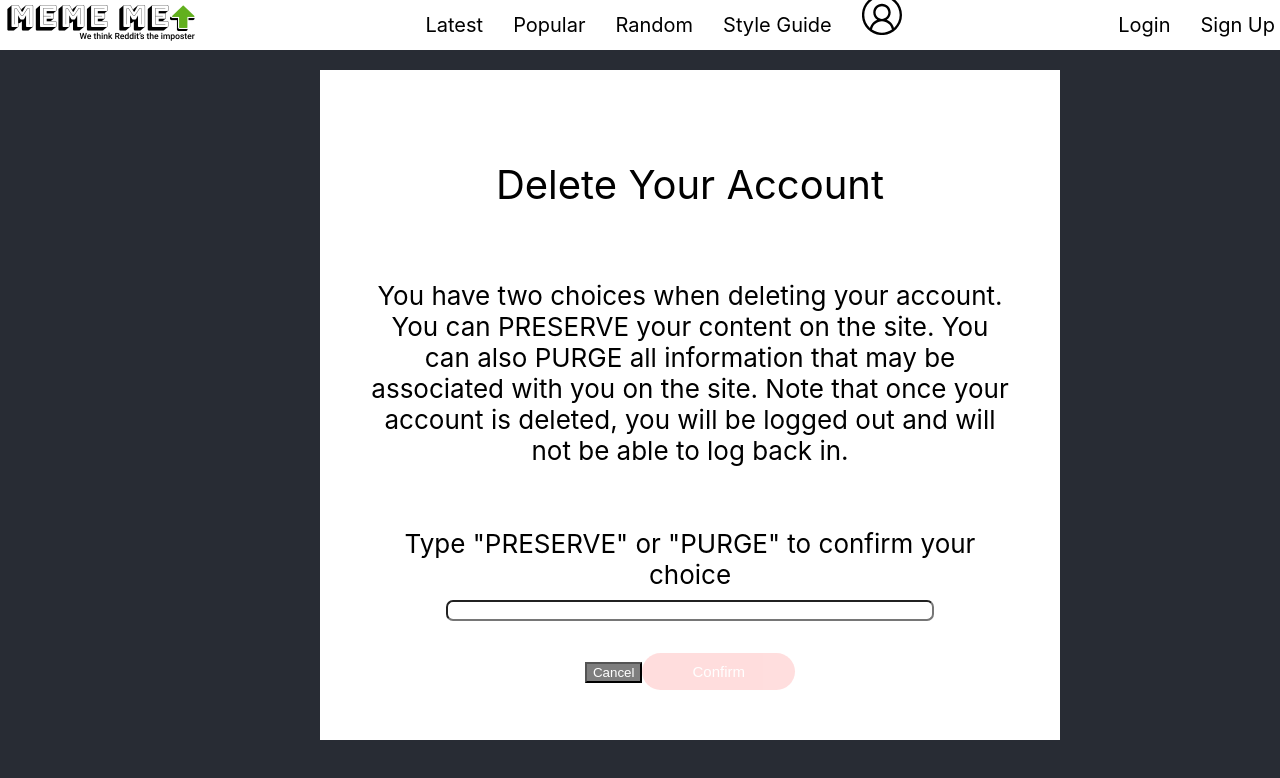
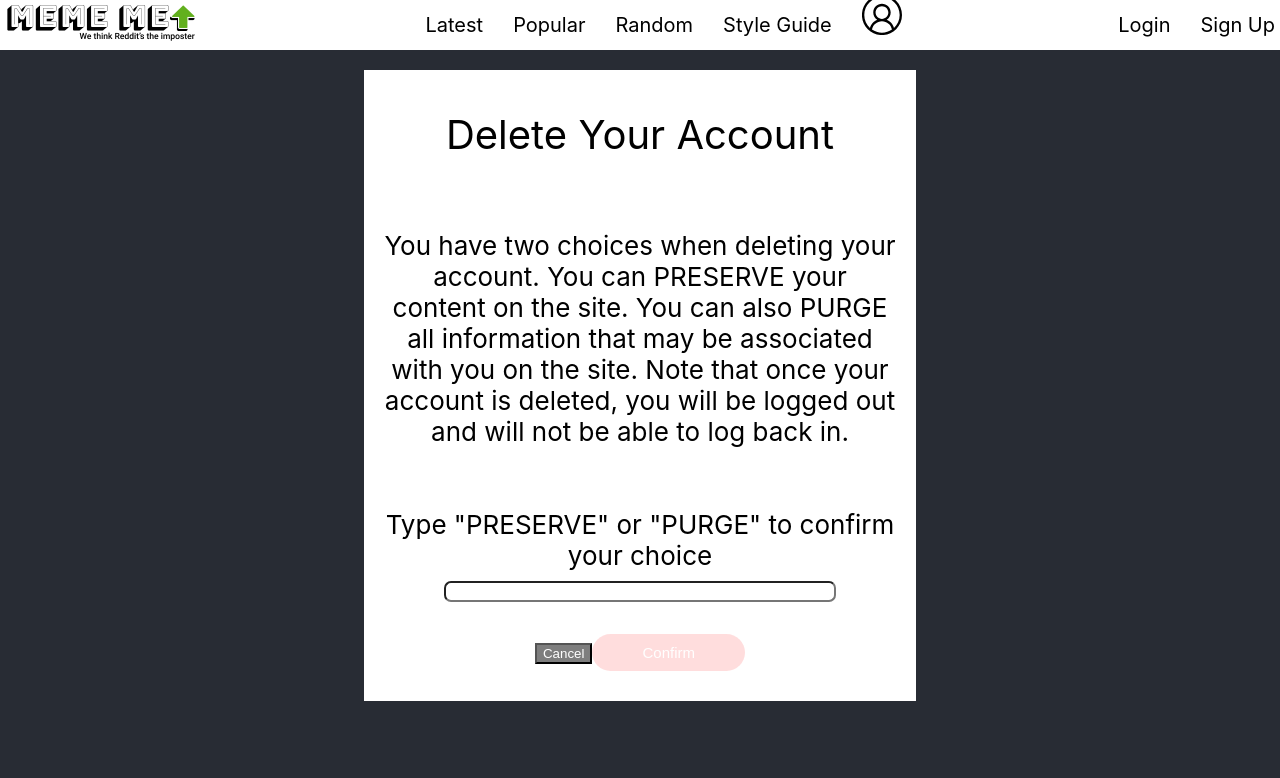
Before and after one commit to CSE370HCI/fantasticfour, a React (Create React App) app: page /delete in a window 1280 px wide. Shown: the top 778 px of the page. Built offline with nearby package versions, Linux system fonts and the light colour scheme.

Commit message:
#15_#46_Standardized CSS across multiple pages (upload, user profile, delete account)

```diff
--- a/src/App.css
+++ b/src/App.css
@@ -351,25 +351,6 @@
 /*  resize: none;*/
 /*}*/
 
-/*input[type="submit"] {*/
-/*  background-color:#2D86D8;*/
-/*  color: white;*/
-/*  border-radius:42px;*/
-/*  border: none;*/
-/*  font-size:15px;*/
-/*  padding:10px 50px;*/
-/*  !*text-decoration:none;*!*/
-/*}*/
-
-.upload {
-  color: black;
-  background: white;
-  padding-bottom: 25px;
-  box-sizing: content-box;
-  margin-left: 25%;
-  width: 50%;
-}
-
 .upload-input {
   border-radius:7px;
   width: 75%;
@@ -379,15 +360,6 @@
   font-size: 40px;
 }
 
-.deleteAccount {
-  color: black;
-  background: white;
-  padding-bottom: 25px;
-  box-sizing: content-box;
-  padding: 50px;
-  margin-left: 25%;
-  width: 50%;
-}
 .posting-block {
   position:absolute;
   left: 0px;
@@ -544,16 +516,6 @@
   height: 50%;
   position: relative;
   top: 25%;
-}
-
-.user-profile {
-  color: black;
-  background: white;
-  padding-bottom: 25px;
-  box-sizing: content-box;
-  padding: 50px;
-  margin-left: 25%;
-  width: 50%;
 }
 
 .danger-button-blocked {
@@ -843,3 +805,15 @@ heading{
   cursor: pointer;
   color: dodgerblue;
 }
+
+.page-template {
+  color: black;
+  background: white;
+  box-sizing: content-box;
+  margin-left:auto;
+  margin-right:auto;
+  padding-bottom: 30px;
+  padding-right: 20px;
+  padding-left: 20px;
+  width: 40%;
+}
--- a/src/App.jsx
+++ b/src/App.jsx
@@ -23,6 +23,7 @@ import {
 import DeleteAccount from "./Component/DeleteAccount";
 import UserProfile from "./Component/UserProfile";
 import {Link} from 'react-router-dom';
+import Followers from "./Component/Followers";
 
 // toggleModal will both show and hide the modal dialog, depending on current state.  Note that the
 // contents of the modal dialog are set separately before calling toggle - this is just responsible
@@ -77,13 +78,19 @@ class App extends React.Component {
           <div className="maincontent" id="mainContent">
             <Switch>
             <Route path="/profile">
-              <div className="user-profile">
+              <div className="page-template">
                 <p className='page-title'>My Profile</p>
                 <UserProfile userid={sessionStorage.getItem("user")} />
               </div>
             </Route>
+              <Route path="/followers">
+                <div className="page-template">
+                  <p className='page-title'>Followers</p>
+                  <Followers userid={sessionStorage.getItem("user")} />
+                </div>
+              </Route>
             <Route path="/delete">
-              <div className="deleteAccount">
+              <div className="page-template">
                 <p className='page-title'>Delete Your Account</p>
                 <DeleteAccount userid={sessionStorage.getItem("user")} />
               </div>
@@ -128,7 +135,7 @@ class App extends React.Component {
               </div>
             </Route>
             <Route path="/upload">
-              <div className="upload">
+              <div className="page-template">
                 <p className='page-title'>Create a New Post</p>
                 <Upload userid={sessionStorage.getItem("user")} />
               </div>
```
